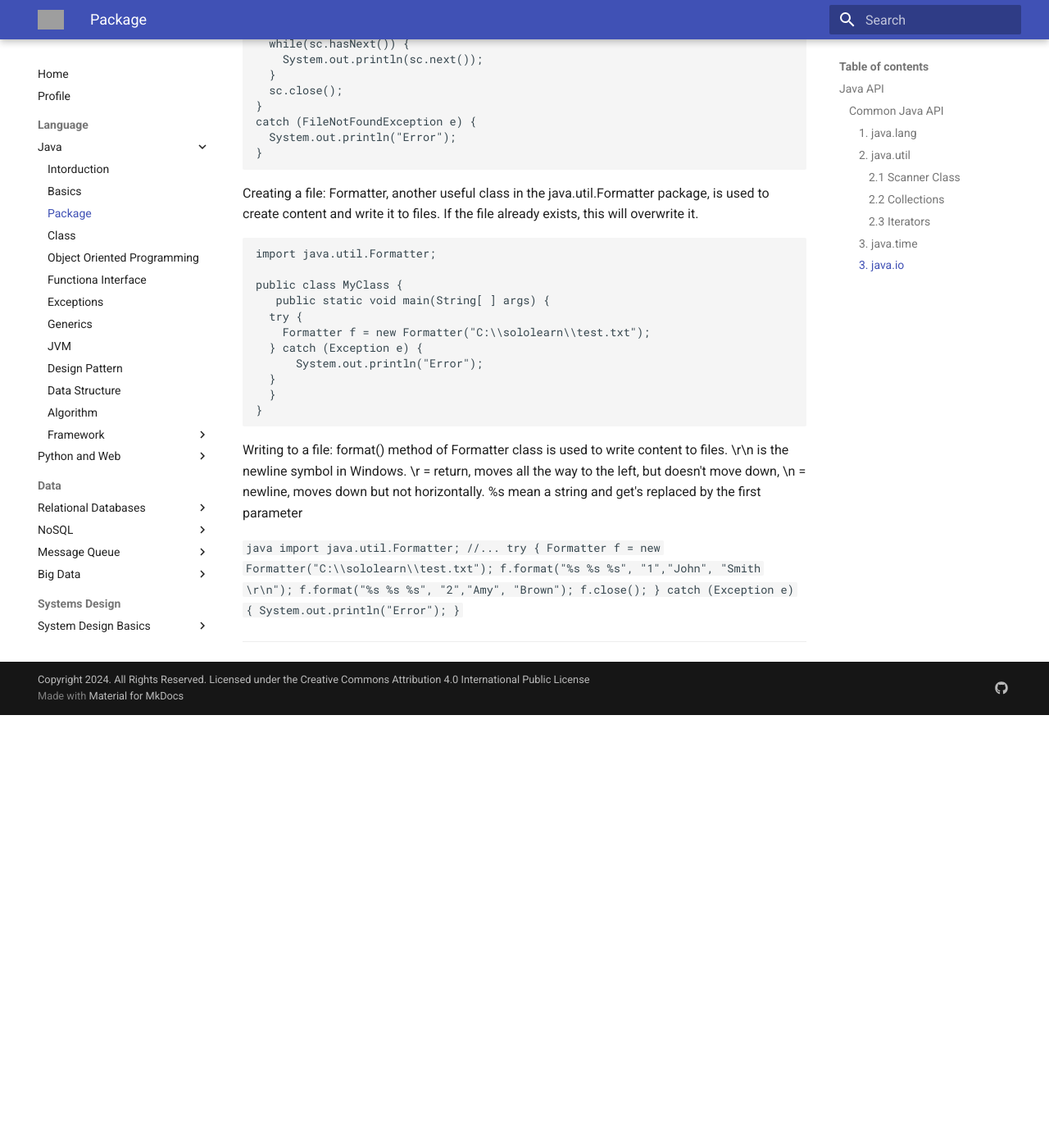
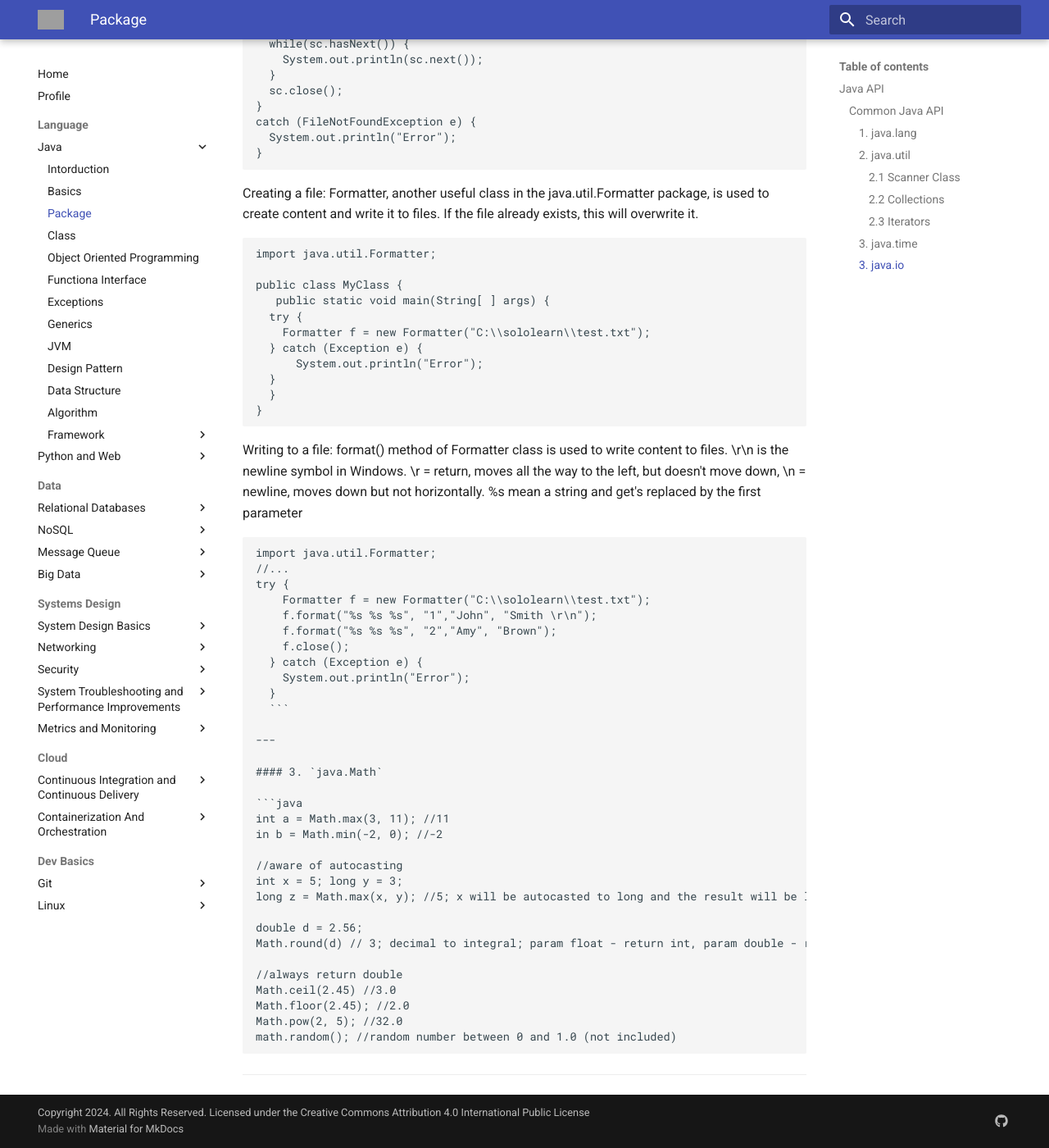
Before and after one commit to moascode/hub, an MkDocs documentation site: the page built from courses/language/java/package.md, in a window 1280 px wide and 1400 px high, scrolled down 3633 px. Shown: the whole window at 82% size. Built offline with MkDocs 1.6.1 and Material for MkDocs 9.7.7, drawn with Linux system fonts in a browser that asks for light colours; before the commit the page ends 4505 px from its top, so only the background shows below that; grey boxes are pictures that could not be loaded.

Commit message:
Add Math APi

````diff
--- a/courses/language/java/package.md
+++ b/courses/language/java/package.md
@@ -214,3 +214,25 @@
   ```
 
 ---
+
+#### 3. `java.Math`
+
+```java
+int a = Math.max(3, 11); //11
+in b = Math.min(-2, 0); //-2
+
+//aware of autocasting
+int x = 5; long y = 3;
+long z = Math.max(x, y); //5; x will be autocasted to long and the result will be long
+
+double d = 2.56;
+Math.round(d) // 3; decimal to integral; param float - return int, param double - return long
+
+//always return double
+Math.ceil(2.45) //3.0
+Math.floor(2.45); //2.0
+Math.pow(2, 5); //32.0
+math.random(); //random number between 0 and 1.0 (not included)
+```
+
+---
````
